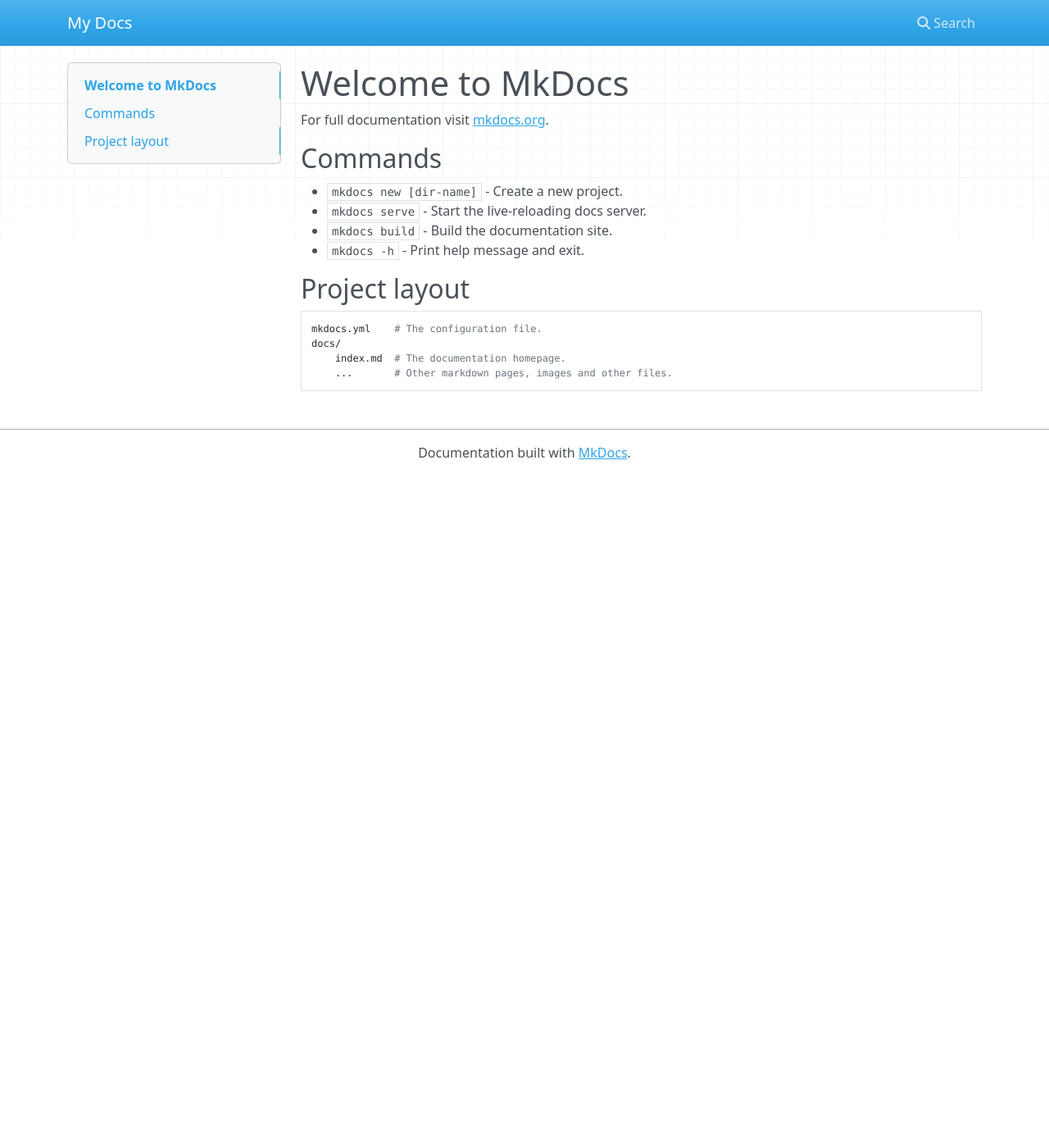
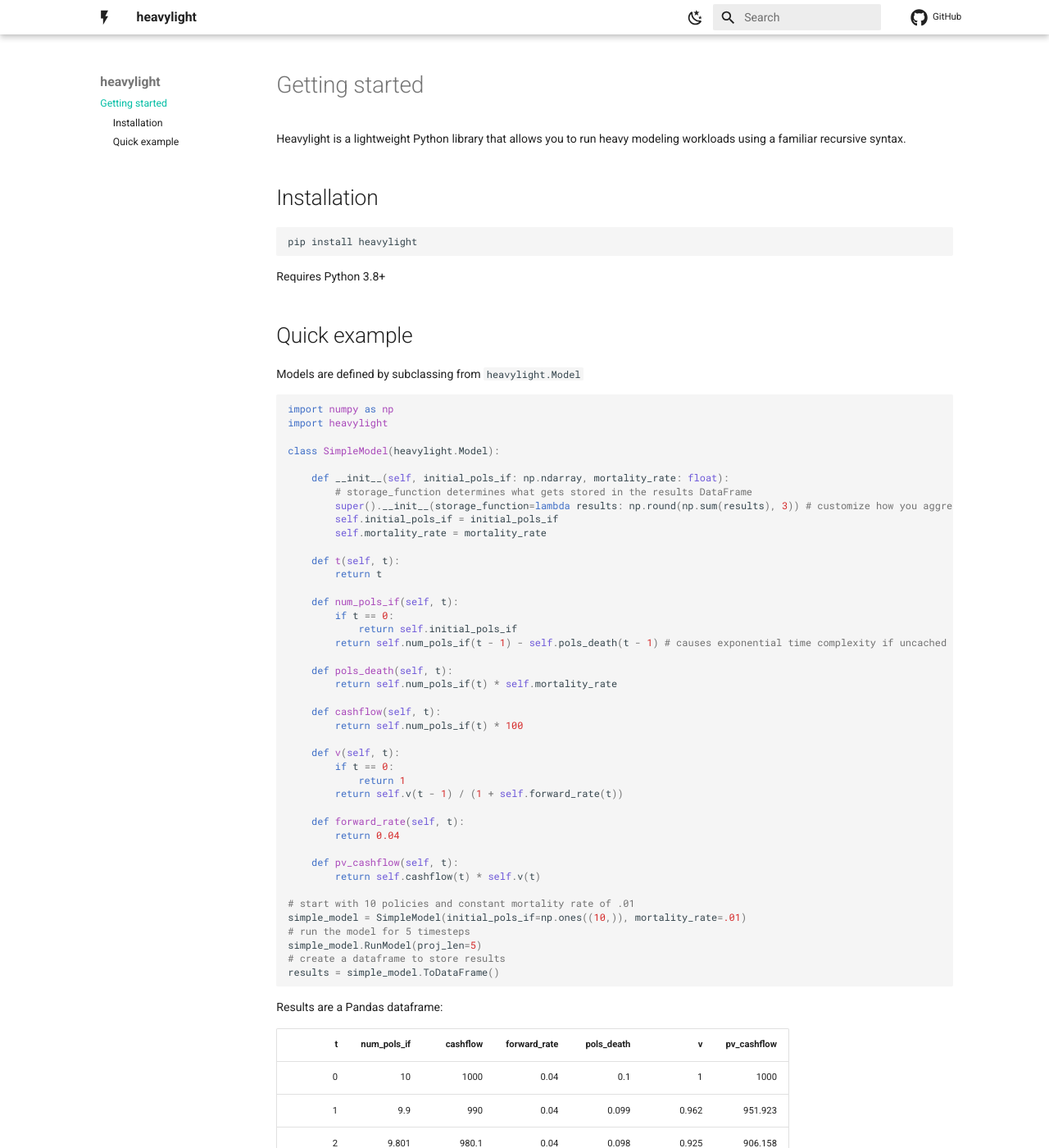
Before and after one commit to lewisfogden/heavylight, an MkDocs documentation site: the page built from docs/index.md, in a window 1280 px wide and 1400 px high. Shown: the whole window at 82% size. Built offline with MkDocs 1.6.1 and Material for MkDocs 9.7.7, drawn with Linux system fonts in a browser that asks for light colours; nearby versions of some CDN libraries; comment, search, counter and statistics services are not loaded; some of the changed text lies outside the part shown.

Commit message:
start docs work

````diff
--- /dev/null
+++ b/docs/_static/custom_css.css
@@ -0,0 +1,167 @@
+/* Fix /page#foo going to the top of the viewport and being hidden by the navbar */
+html {
+    scroll-padding-top: 50px;
+}
+
+/* Fit the Twitter handle alongside the GitHub one in the top right. */
+
+div.md-header__source {
+    width: revert;
+    max-width: revert;
+}
+
+a.md-source {
+    display: inline-block;
+}
+
+.md-source__repository {
+    max-width: 100%;
+}
+
+/* Emphasise sections of nav on left hand side */
+
+nav.md-nav {
+  padding-left: 5px;
+}
+
+nav.md-nav--secondary {
+    border-left: revert !important;
+}
+
+.md-nav__title {
+  font-size: 0.9rem;
+}
+
+.md-nav__item--section > .md-nav__link {
+  font-size: 0.9rem;
+}
+
+/* Indent autogenerated documentation */
+
+div.doc-contents {
+  padding-left: 25px;
+  border-left: 4px solid rgba(230, 230, 230);
+}
+
+/* Increase visibility of splitters "---" */
+
+[data-md-color-scheme="default"] .md-typeset hr {
+    border-bottom-color: rgb(0, 0, 0);
+    border-bottom-width: 1pt;
+}
+
+[data-md-color-scheme="slate"] .md-typeset hr {
+    border-bottom-color: rgb(230, 230, 230);
+}
+
+/* More space at the bottom of the page */
+
+.md-main__inner {
+  margin-bottom: 1.5rem;
+}
+
+/* Remove prev/next footer buttons */
+
+.md-footer__inner {
+    display: none;
+}
+
+/* Change font sizes */
+
+html {
+    /* Decrease font size for overall webpage
+       Down from 137.5% which is the Material default */
+    font-size: 110%;
+}
+
+.md-typeset .admonition {
+    /* Increase font size in admonitions */
+    font-size: 100% !important;
+}
+
+.md-typeset details {
+    /* Increase font size in details */
+    font-size: 100% !important;
+}
+
+.md-typeset h1 {
+    font-size: 1.6rem;
+}
+
+.md-typeset h2 {
+    font-size: 1.5rem;
+}
+
+.md-typeset h3 {
+    font-size: 1.3rem;
+}
+
+.md-typeset h4 {
+    font-size: 1.1rem;
+}
+
+.md-typeset h5 {
+    font-size: 0.9rem;
+}
+
+.md-typeset h6 {
+    font-size: 0.8rem;
+}
+
+/* Bugfix: remove the superfluous parts generated when doing:
+
+??? Blah
+
+    ::: library.something
+*/
+
+.md-typeset details .mkdocstrings > h4 {
+    display: none;
+}
+
+.md-typeset details .mkdocstrings > h5 {
+    display: none;
+}
+
+/* Change default colours for <a> tags */
+
+[data-md-color-scheme="default"] {
+    --md-typeset-a-color: rgb(0, 189, 164) !important;
+}
+[data-md-color-scheme="slate"] {
+    --md-typeset-a-color: rgb(0, 189, 164) !important;
+}
+
+/* Highlight functions, classes etc. type signatures. Really helps to make clear where
+   one item ends and another begins. */
+
+[data-md-color-scheme="default"] {
+    --doc-heading-color: #DDD;
+    --doc-heading-border-color: #CCC;
+    --doc-heading-color-alt: #F0F0F0;
+}
+[data-md-color-scheme="slate"] {
+    --doc-heading-color: rgb(25,25,33);
+    --doc-heading-border-color: rgb(25,25,33);
+    --doc-heading-color-alt: rgb(33,33,44);
+    --md-code-bg-color: rgb(38,38,50);
+}
+
+h4.doc-heading {
+    /* NOT var(--md-code-bg-color) as that's not visually distinct from other code blocks.*/
+    background-color: var(--doc-heading-color);
+    border: solid var(--doc-heading-border-color);
+    border-width: 1.5pt;
+    border-radius: 2pt;
+    padding: 0pt 5pt 2pt 5pt;
+}
+h5.doc-heading, h6.heading {
+    background-color: var(--doc-heading-color-alt);
+    border-radius: 2pt;
+    padding: 0pt 5pt 2pt 5pt;
+}
+
+/* Make errors in notebooks have scrolling */
+.output_error > pre {
+    overflow: auto;
+}
--- /dev/null
+++ b/docs/_static/mathjax.js
@@ -0,0 +1,16 @@
+window.MathJax = {
+    tex: {
+      inlineMath: [["\\(", "\\)"]],
+      displayMath: [["\\[", "\\]"]],
+      processEscapes: true,
+      processEnvironments: true
+    },
+    options: {
+      ignoreHtmlClass: ".*|",
+      processHtmlClass: "arithmatex"
+    }
+  };
+
+  document$.subscribe(() => {
+    MathJax.typesetPromise()
+  })
--- a/docs/index.md
+++ b/docs/index.md
@@ -1,17 +1,71 @@
-# Welcome to MkDocs
+# Getting started
 
-For full documentation visit [mkdocs.org](https://www.mkdocs.org).
+Heavylight is a lightweight Python library that allows you to run heavy modeling workloads using a familiar recursive syntax.
 
-## Commands
+## Installation
 
-* `mkdocs new [dir-name]` - Create a new project.
-* `mkdocs serve` - Start the live-reloading docs server.
-* `mkdocs build` - Build the documentation site.
-* `mkdocs -h` - Print help message and exit.
+```bash
+pip install heavylight
+```
 
-## Project layout
+Requires Python 3.8+
 
-    mkdocs.yml    # The configuration file.
-    docs/
-        index.md  # The documentation homepage.
-        ...       # Other markdown pages, images and other files.
+## Quick example
+
+Models are defined by subclassing from `heavylight.Model`
+
+```python
+import numpy as np
+import heavylight
+
+class SimpleModel(heavylight.Model):
+
+    def __init__(self, initial_pols_if: np.ndarray, mortality_rate: float):
+        # storage_function determines what gets stored in the results DataFrame
+        super().__init__(storage_function=lambda results: np.round(np.sum(results), 3)) # customize how you aggregate results
+        self.initial_pols_if = initial_pols_if
+        self.mortality_rate = mortality_rate
+
+    def t(self, t):
+        return t
+
+    def num_pols_if(self, t):
+        if t == 0:
+            return self.initial_pols_if
+        return self.num_pols_if(t - 1) - self.pols_death(t - 1) # causes exponential time complexity if uncached
+
+    def pols_death(self, t):
+        return self.num_pols_if(t) * self.mortality_rate
+
+    def cashflow(self, t):
+        return self.num_pols_if(t) * 100
+
+    def v(self, t):
+        if t == 0:
+            return 1
+        return self.v(t - 1) / (1 + self.forward_rate(t))
+
+    def forward_rate(self, t):
+        return 0.04
+
+    def pv_cashflow(self, t):
+        return self.cashflow(t) * self.v(t)
+
+# start with 10 policies and constant mortality rate of .01
+simple_model = SimpleModel(initial_pols_if=np.ones((10,)), mortality_rate=.01)
+# run the model for 5 timesteps
+simple_model.RunModel(proj_len=5)
+# create a dataframe to store results
+results = simple_model.ToDataFrame()
+```
+
+Results are a Pandas dataframe:
+
+|   t |   num_pols_if |   cashflow |   forward_rate |   pols_death |     v |   pv_cashflow |
+|----:|--------------:|-----------:|---------------:|-------------:|------:|--------------:|
+|   0 |        10     |   1000     |           0.04 |        0.1   | 1     |      1000     |
+|   1 |         9.9   |    990     |           0.04 |        0.099 | 0.962 |       951.923 |
+|   2 |         9.801 |    980.1   |           0.04 |        0.098 | 0.925 |       906.158 |
+|   3 |         9.703 |    970.299 |           0.04 |        0.097 | 0.889 |       862.592 |
+|   4 |         9.606 |    960.596 |           0.04 |        0.096 | 0.855 |       821.121 |
+|   5 |         9.51  |    950.99  |           0.04 |        0.095 | 0.822 |       781.645 |
--- a/mkdocs.yml
+++ b/mkdocs.yml
@@ -1 +1,54 @@
-site_name: My Docs
+# mkdocs.yml
+site_name: heavylight
+
+theme:
+    name: material
+    features:
+        - navigation.sections  # Sections are included in the navigation on the left.
+        - toc.integrate  # Table of contents is integrated on the left; does not appear separately on the right.
+        - header.autohide  # header disappears as you scroll
+    palette:
+        # Light mode / dark mode
+        # We deliberately don't automatically use `media` to check a user's preferences. We default to light mode as
+        # (a) it looks more professional, and (b) is more obvious about the fact that it offers a (dark mode) toggle.
+        - scheme: default
+          primary: white
+          accent: amber
+          toggle:
+             icon: material/weather-night
+             name: Switch to dark mode
+        - scheme: slate
+          primary: black
+          accent: amber
+          toggle:
+             icon: material/weather-sunny
+             name: Switch to light mode
+    icon:
+        repo: fontawesome/brands/github  # GitHub logo in top right
+        logo: "material/flash"  # Equinox logo in top left
+    # favicon: "_static/favicon.png"
+
+markdown_extensions:
+    - pymdownx.highlight:
+        anchor_linenums: true
+        line_spans: __span
+        pygments_lang_class: true
+    - pymdownx.inlinehilite
+    - pymdownx.snippets
+    - pymdownx.superfences
+
+repo_url: https://github.com/lewisfogden/heavylight
+
+strict: true  # Don't allow warnings during the build process
+
+extra_javascript:
+    # The below three make MathJax work, see https://squidfunk.github.io/mkdocs-material/reference/mathjax/
+    - _static/mathjax.js
+    - https://polyfill.io/v3/polyfill.min.js?features=es6
+    - https://cdn.jsdelivr.net/npm/mathjax@3/es5/tex-mml-chtml.js
+
+extra_css:
+    - _static/custom_css.css
+
+nav:
+    - 'index.md'
````
Also changed, not shown: README.md (+2 -0 lines), 4 other files.
